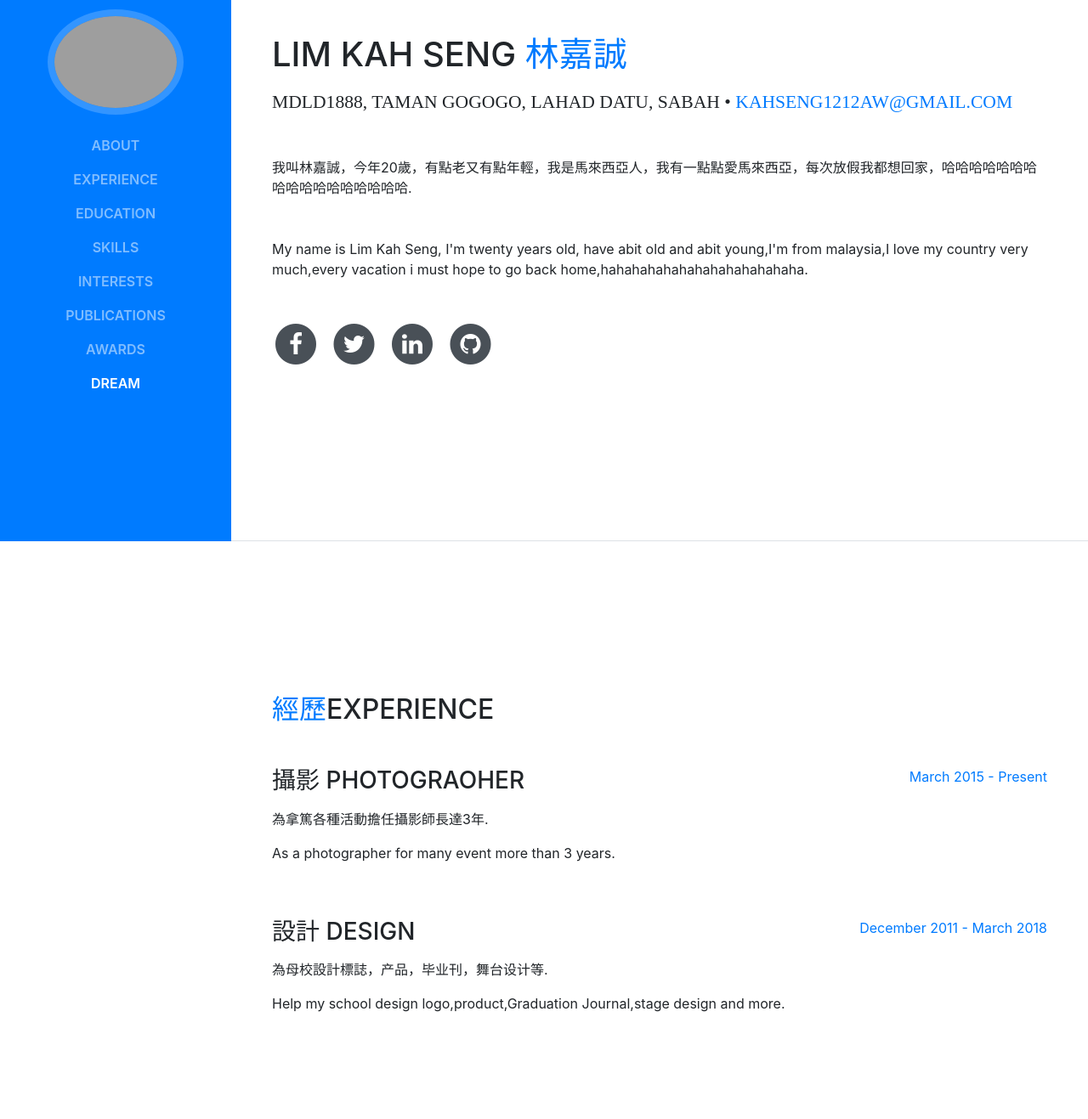
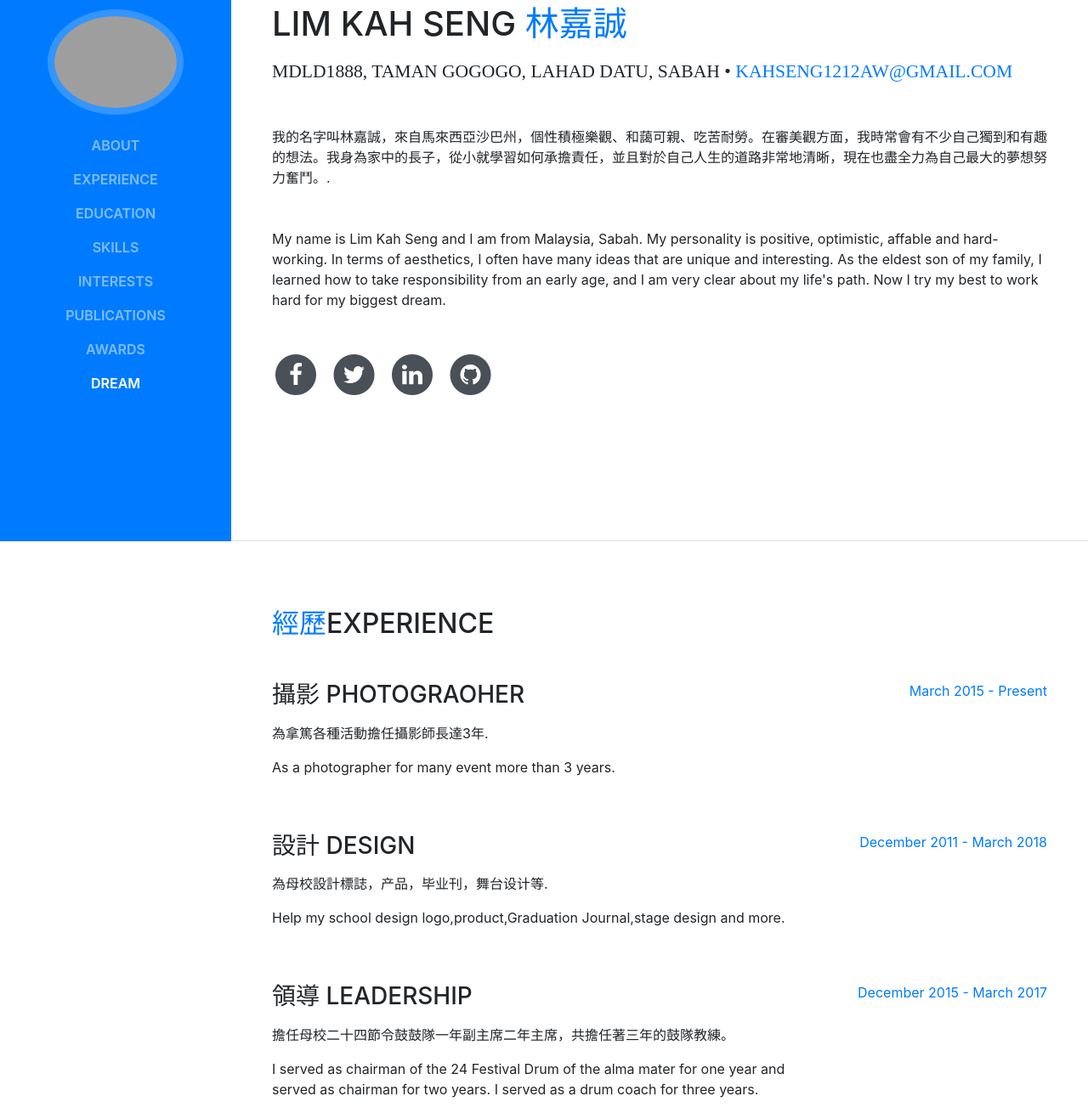
Before and after one commit to kahseng123kahseng/kahseng123kahseng.github.io, a website with bundled scripts: page index.html in a window 1280 px wide. Shown: the part 163-1480 px from the top of the page at 85% size. Built offline with nearby package versions, Linux system fonts and the light colour scheme; grey boxes are pictures that could not be loaded; a web font is replaced by a local one.

Commit message:
Add files via upload

```diff
--- a/index.html
+++ b/index.html
@@ -5,7 +5,7 @@
 
 	    <meta charset="utf-8">
 	    <meta name="viewport" content="width=device-width, initial-scale=1, shrink-to-fit=no">
-	    <meta name="description" content="我叫林嘉誠，今年20歲，有點老又有點年輕，我來自馬來西亞沙巴州，我有一點點愛馬來西亞，每次放假我都想回家，哈哈哈哈哈哈哈哈哈哈">
+	    <meta name="description" content="我的名字叫林嘉誠，來自馬來西亞沙巴州，個性積極樂觀、和藹可親、吃苦耐勞。在審美觀方面，我時常會有不少自己獨到和有趣的想法。我身為家中的長子，從小就學習如何承擔責任，並且對於自己人生的道路非常地清晰，現在也盡全力為自己最大的夢想努力奮鬥。">
 	    <meta name="author" content="Lim Kah Seng">
 
 	    <title>嘉誠的個人檔案</title>
@@ -78,8 +78,8 @@
 	          <div class="subheading mb-5">MDLD1888, Taman Gogogo, Lahad Datu, Sabah •
 	            <a href="mailto:name@email.com">kahseng1212aw@gmail.com</a>
 	          </div>
-	          <p class="mb-5">我叫林嘉誠，今年20歲，有點老又有點年輕，我是馬來西亞人，我有一點點愛馬來西亞，每次放假我都想回家，哈哈哈哈哈哈哈哈哈哈哈哈哈哈哈哈哈.</p>
-			  <p class="mb-5">My name is Lim Kah Seng, I'm twenty years old, have abit old and abit young,I'm from malaysia,I love my country very much,every vacation i must hope to go back home,hahahahahahahahahahahahaha.</p>
+	          <p class="mb-5">我的名字叫林嘉誠，來自馬來西亞沙巴州，個性積極樂觀、和藹可親、吃苦耐勞。在審美觀方面，我時常會有不少自己獨到和有趣的想法。我身為家中的長子，從小就學習如何承擔責任，並且對於自己人生的道路非常地清晰，現在也盡全力為自己最大的夢想努力奮鬥。.</p>
+			  <p class="mb-5">My name is Lim Kah Seng and I am from Malaysia, Sabah. My personality is positive, optimistic, affable and hard-working. In terms of aesthetics, I often have many ideas that are unique and interesting. As the eldest son of my family, I learned how to take responsibility from an early age, and I am very clear about my life's path. Now I try my best to work hard for my biggest dream.</p>
 	          <ul class="list-inline list-social-icons mb-0">
 	            <li class="list-inline-item">
 	              <a href="https://www.facebook.com/kahseng98">
@@ -145,6 +145,18 @@
 	            </div>
 	          </div>
 
+			  <div class="resume-item d-flex flex-column flex-md-row mb-5">
+	            <div class="resume-content mr-auto">
+	              <h3 class="mb-0">領導 Leadership</h3>
+	              <div class="subheading mb-3"></div>
+	              <p>擔任母校二十四節令鼓鼓隊一年副主席二年主席，共擔任著三年的鼓隊教練。</p>
+				  <p>I served as chairman of the 24 Festival Drum of the alma mater for one year and served as chairman for two years. I served as a drum coach for three years.</p>
+	            </div>
+	            <div class="resume-date text-md-right">
+	              <span class="text-primary">December 2015 - March 2017</span>
+	            </div>
+	          </div>
+
 
 
 
@@ -188,7 +200,7 @@
 	        <div class="my-auto">
 	          <h2 class="mb-5"><span class="text-primary">技能</span>Skills</h2>
 
-	          <div class="subheading mb-3">我擅长：攝影，書法，設計，畫圖</div
+	          <div class="subheading mb-3">我擅长：攝影，寫書法，設計，畫圖</div
 
 
 	      </section>
```
